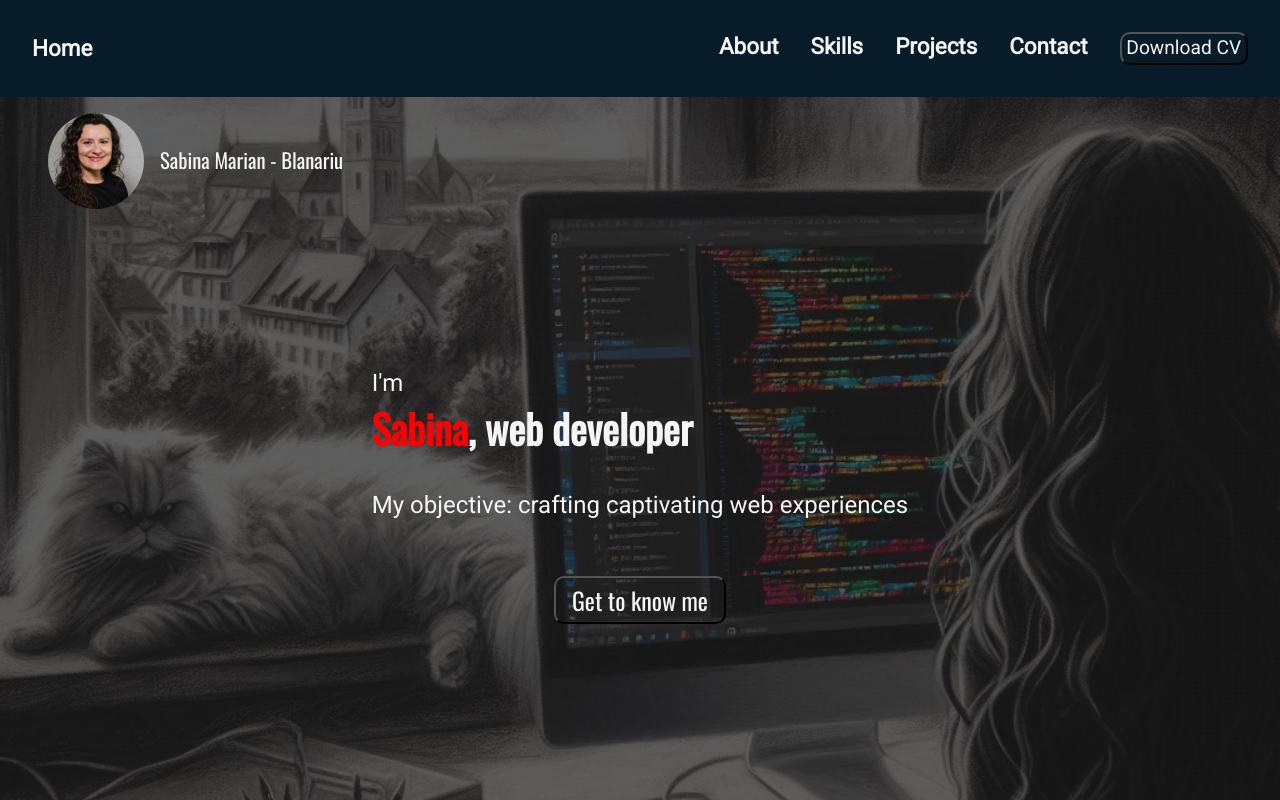
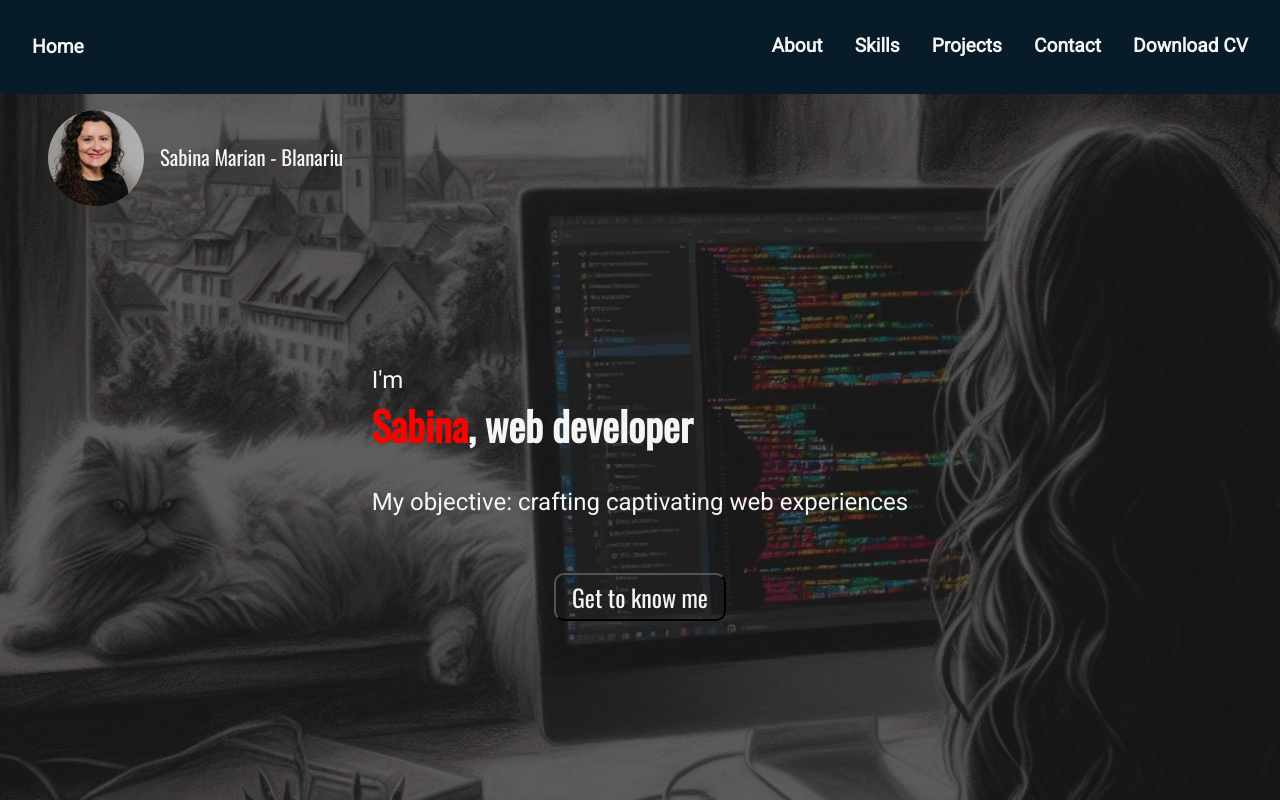
Before and after one commit to SabinaMB/portfolioSab, a React (Vite) app: page / in a window 1280 px wide. Shown: the top 800 px of the page. Built offline with nearby package versions, Linux system fonts and the light colour scheme.

Commit message:
styling dropdown menu

```diff
--- a/src/components/Navbar/Navbar.jsx
+++ b/src/components/Navbar/Navbar.jsx
@@ -1,4 +1,6 @@
 import React, {useState} from 'react';
+import {motion} from 'framer-motion';
+import {fadeInLeft, stagger} from '../../variants';
 import styles from './Navbar.module.css';
 import {getImageUrl} from '../../utils';
 
@@ -9,7 +11,10 @@ export const Navbar = () => {
   return (
     <div className={styles.navWrapper}>
     <nav className={styles.navbar}>
-    <a className={styles.navLink} href='/'>Home</a>
+    <motion.a className={styles.navLink} href='/' initial= 'hidden' animate= 'visible' variants= {fadeInLeft} transition= {{duration: 1}}>
+    Home
+    </motion.a>
+
     <div className={styles.menu}>
 
         <img className={styles.menuIcon}
@@ -33,7 +38,8 @@ export const Navbar = () => {
             </li>
 
             <li className={styles.dropdownCV}>
-            <button className={styles.cvBtn}>Download CV</button>
+
+            <a href='#cv' className={styles.navLink}>Download CV</a>
             <div className={styles.CV}>
                 <a href="https://portfolio-sabina.netlify.app/CV_SabinaMB_Eng.pdf" target="_blank" rel="noopener noreferrer" className={styles.cvContent}>CV English</a>
                 <a href="https://portfolio-sabina.netlify.app/CV_SabinaMB_De.pdf" target="_blank" rel="noopener noreferrer" className={styles.cvContent}>CV German</a>
--- a/src/components/Navbar/Navbar.module.css
+++ b/src/components/Navbar/Navbar.module.css
@@ -17,7 +17,7 @@
 }
 
 .navLink {
-    font-size: clamp(1rem, 3vw, 1.4rem);
+    font-size: clamp(1rem, 3vw, 1.2rem);
     font-weight: 600;
     text-decoration: none;
     position: relative;
@@ -55,10 +55,9 @@
     border-radius: 20px;
 }
 
-/* .dropdownCV {
+.dropdownCV {
     position: relative;
-    display: inline-block;
-  } */
+  }
 
   .dropdownCV:hover .CV {
     display: block;
@@ -68,11 +67,20 @@
 
   .CV {
     display: none;
+    position:absolute;
+    left: 50%;
+    top: 100%;
+    right: auto;
+    transform: translateX(-50%);
+    width: max-content;
+
   }
 
   .cvContent {
     display: block;
     text-decoration: none;
+
+
   }
 
   .cvContent:hover {
@@ -81,22 +89,10 @@
     text-decoration: none;
 }
 
-.cvBtn {
-    font-size: clamp(1rem, 1.5vw, 1.2rem);
-    padding-right: 0.3rem;
-    padding-left: 0.3rem;
-    border-radius: 10px;
-    cursor: pointer;
-    background-color: transparent;
-    color: whitesmoke;
-    text-decoration: none;
-}
 
 
-.cvBtn:hover {
-    color: var(--color-accent4);
-    transition: color 0.5s;
-}
+
+
 
 
 @media screen and (max-width: 780px) {
@@ -126,7 +122,7 @@
         flex-direction: column;
         align-items: center;
         gap: 0.5rem;
-        background-image: linear-gradient(to top, rgba(7, 22, 31, 0.9), rgba(51, 51, 51, 0.9));
+        /* background-image: linear-gradient(to top, rgba(7, 22, 31, 0.9), rgba(51, 51, 51, 0.9)); */
 
     }
 
--- a/src/variants.js
+++ b/src/variants.js
@@ -1,5 +1,5 @@
 export const fadeInLeft = {
-    hidden: { opacity: 0, x: -50 },
+    hidden: { opacity: 0, x: -100 },
     visible: { opacity: 1, x: 0 }
 };
 
```
